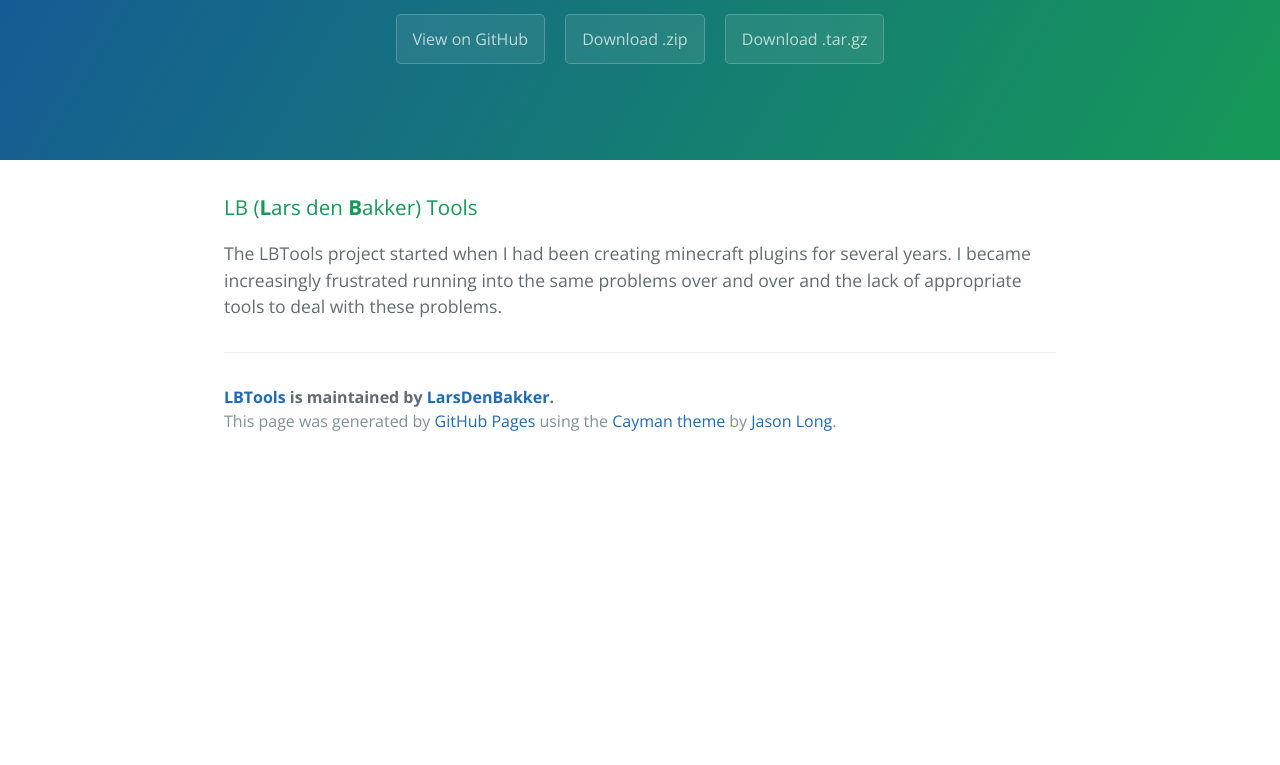
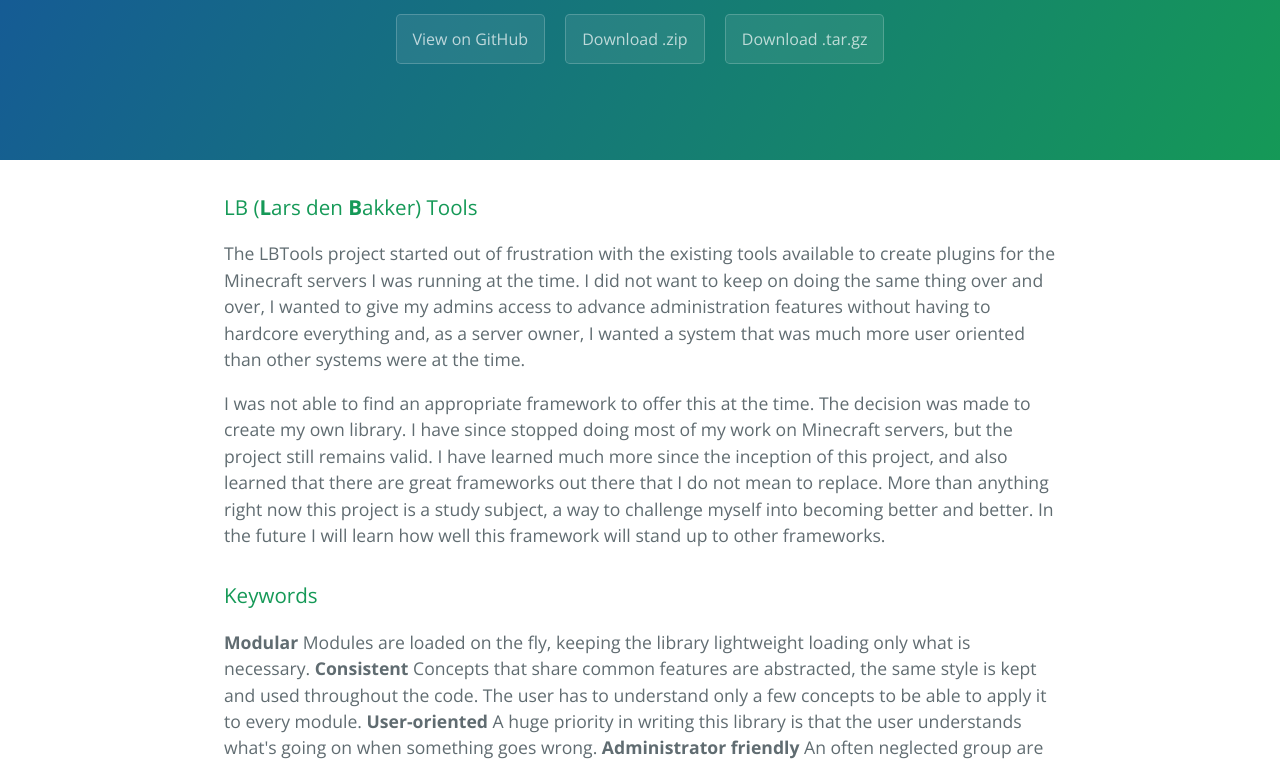
Before and after one commit to LarsDenBakker/LBTools, a plain HTML site: page index.html in a window 1280 px wide. Shown: the part 176-941 px from the top of the page. Before the commit the page ends 800 px from the top, so only its background shows below. Drawn offline with nearby package versions, Linux system fonts and the light colour scheme.

Commit message:
Create gh-pages branch via GitHub

```diff
--- a/index.html
+++ b/index.html
@@ -22,7 +22,21 @@
       <h3>
 <a id="lb-lars-den-bakker-tools" class="anchor" href="#lb-lars-den-bakker-tools" aria-hidden="true"><span class="octicon octicon-link"></span></a>LB (<strong>L</strong>ars den <strong>B</strong>akker) Tools</h3>
 
-<p>The LBTools project started when I had been creating minecraft plugins for several years. I became increasingly frustrated running into the same problems over and over and the lack of appropriate tools to deal with these problems. </p>
+<p>The LBTools project started out of frustration with the existing tools available to create plugins for the Minecraft servers I was running at the time. I did not want to keep on doing the same thing over and over, I wanted to give my admins access to advance administration features without having to hardcore everything and, as a server owner, I wanted a system that was much more user oriented than other systems were at the time. </p>
+
+<p>I was not able to find an appropriate framework to offer this at the time. The decision was made to create my own library. I have since stopped doing most of my work on Minecraft servers, but the project still remains valid. I have learned much more since the inception of this project, and also learned that there are great frameworks out there that I do not mean to replace. More than anything right now this project is a study subject, a way to challenge myself into becoming better and better. In the future I will learn how well this framework will stand up to other frameworks.</p>
+
+<h3>
+<a id="keywords" class="anchor" href="#keywords" aria-hidden="true"><span class="octicon octicon-link"></span></a>Keywords</h3>
+
+<p><strong>Modular</strong>
+Modules are loaded on the fly, keeping the library lightweight loading only what is necessary.
+<strong>Consistent</strong>
+Concepts that share common features are abstracted, the same style is kept and used throughout the code. The user has to understand only a few concepts to be able to apply it to every module.
+<strong>User-oriented</strong>
+A huge priority in writing this library is that the user understands what's going on when something goes wrong.
+<strong>Administrator friendly</strong>
+An often neglected group are administrators. These are people who really work with the core of your program, but don't have a lot of coding knowledge and/or don't have the ability/time to hack into the source code of the program. In LBTools they have extensive access to advance administration features and where possible LBTools will report back exactly how to fix an issue. </p>
 
       <footer class="site-footer">
         <span class="site-footer-owner"><a href="https://github.com/LarsDenBakker/LBTools">LBTools</a> is maintained by <a href="https://github.com/LarsDenBakker">LarsDenBakker</a>.</span>
```
Also changed, not shown: params.json (+1 -1 lines).
